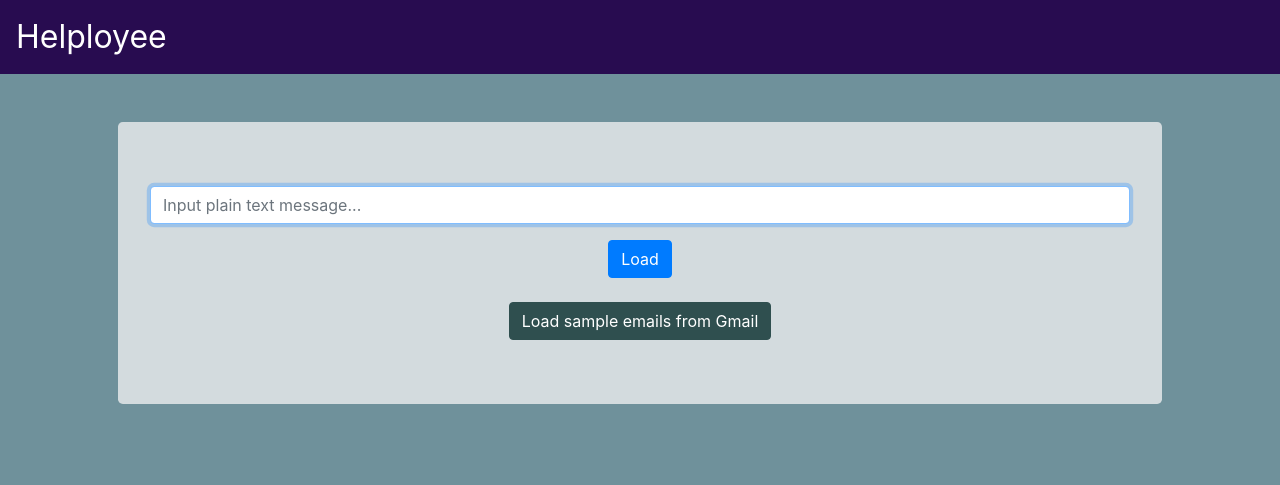
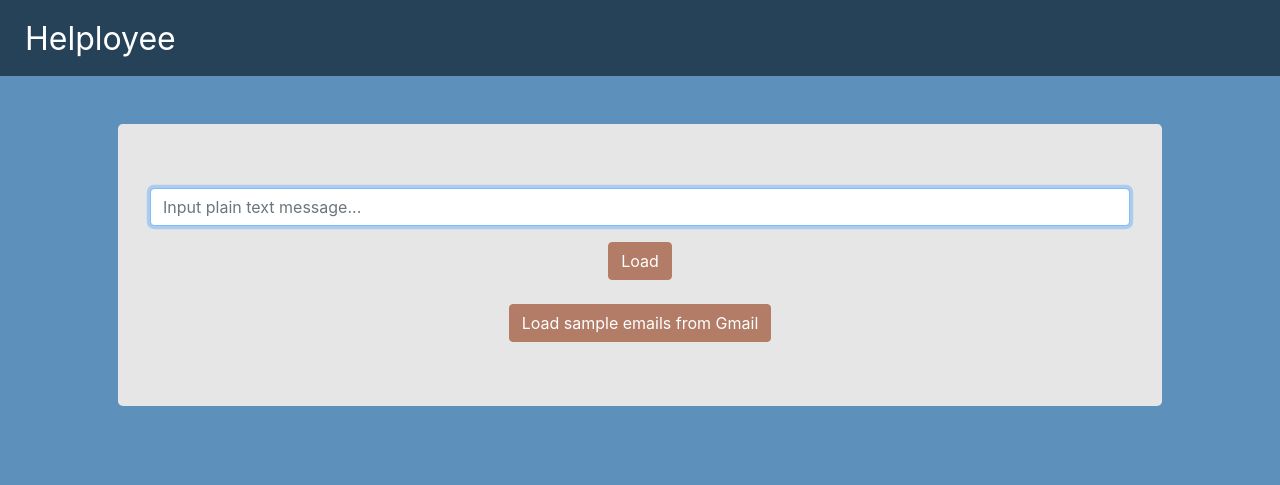
Before and after one commit to gkaczm/Snakey-snakes-emotions, a Flask app: page / in a window 1280 px wide. Shown: the top 485 px of the page. Run offline with Flask 2, Linux system fonts and the light colour scheme.

Commit message:
Corrected colors

```diff
--- a/static/styles.css
+++ b/static/styles.css
@@ -5,7 +5,7 @@
 }
 
 body {
-    background-color: #6f919b;
+    background-color: #5D90BA;
 }
 
 #red {
@@ -16,10 +16,14 @@
     color: darkgreen;
 }
 #other {
-    background-color: darkslategrey;
-    border-color: darkslategrey;
+    background-color: #B27C66;
+    border-color: #B27C66;
+}
+#other1 {
+    background-color: #B27C66;
+    border-color: #B27C66;
 }
 
 #backk {
-    background-color: #d3dbde;
+    background-color: #E6E6E6;
 }
--- a/templates/index.html
+++ b/templates/index.html
@@ -10,7 +10,7 @@
         <input autocomplete="off" autofocus class="form-control" name=message placeholder="Input plain text message..." type="text"/>
     </div>
     <div class="col text-center">
-        <button class="btn btn-primary" type="submit">Load</button>
+        <button id="other1" class="btn btn-primary" type="submit">Load</button>
     </div>
 </form>
     <br/>
--- a/templates/layout.html
+++ b/templates/layout.html
@@ -2,6 +2,7 @@
 
 <html lang="en">
 <head>
+    <link href="/static/favicon.ico" rel="icon">
     <link rel="stylesheet" href="https://cdn.jsdelivr.net/npm/bootstrap@4.5.3/dist/css/bootstrap.min.css" integrity="sha384-TX8t27EcRE3e/ihU7zmQxVncDAy5uIKz4rEkgIXeMed4M0jlfIDPvg6uqKI2xXr2" crossorigin="anonymous">
     <script src="https://code.jquery.com/jquery-3.5.1.slim.min.js" integrity="sha384-DfXdz2htPH0lsSSs5nCTpuj/zy4C+OGpamoFVy38MVBnE+IbbVYUew+OrCXaRkfj" crossorigin="anonymous"></script>
     <script src="https://cdn.jsdelivr.net/npm/bootstrap@4.5.3/dist/js/bootstrap.bundle.min.js" integrity="sha384-ho+j7jyWK8fNQe+A12Hb8AhRq26LrZ/JpcUGGOn+Y7RsweNrtN/tE3MoK7ZeZDyx" crossorigin="anonymous"></script>
@@ -10,8 +11,11 @@
 </head>
 <body>
 
-<nav class="navbar navbar-dark navbar-expand-sm mx-auto" style="background-color: #280c50;">
-    <a class="navbar-brand" href="/"><span class="pink">Helployee</span></a>
+<nav class="navbar navbar-dark navbar-expand-sm mx-auto" style="background-color: #264259;">
+    <a class="navbar-brand" href="/">
+        <img src="../static/favicon.ico" alt="" style="width: 75px; vertical-align: middle;"/>
+        <span class="pink" style="vertical-align: middle;">Helployee</span>
+    </a>
 </nav>
 
 <main class="container p-5">
```
